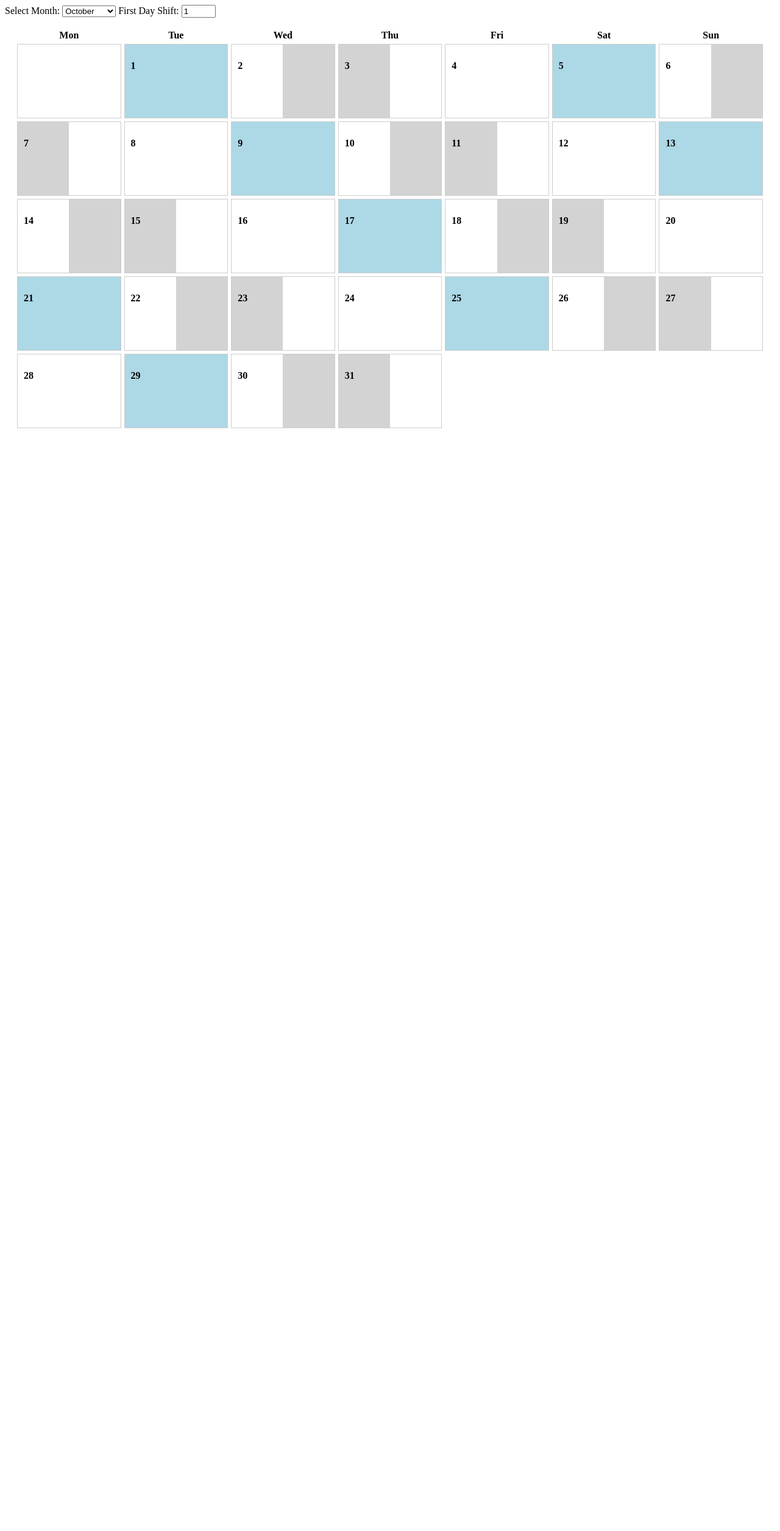
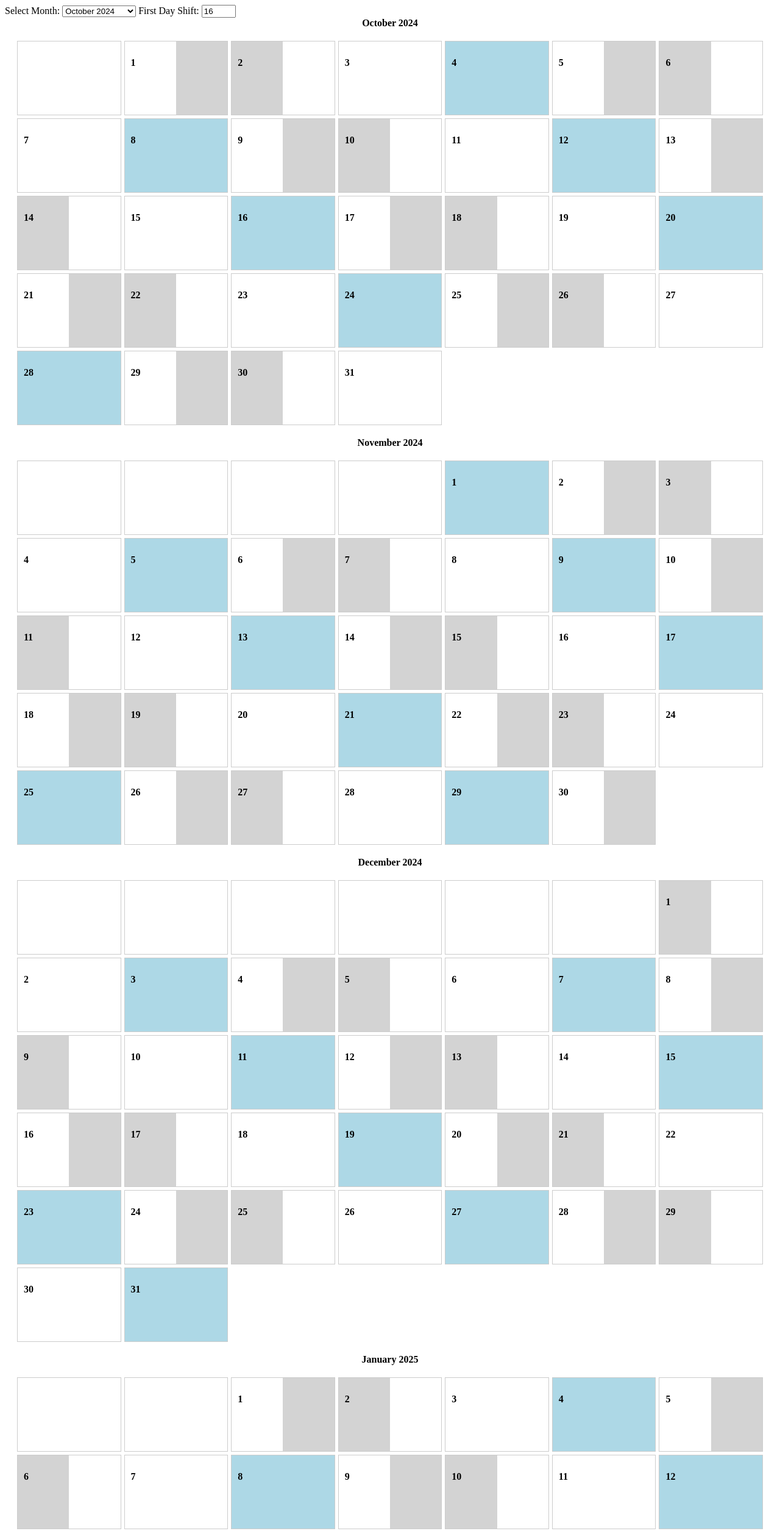
Before and after one commit to cosmologus/work-schedule, a SvelteKit app: page / in a window 1280 px wide. Shown: the top 2510 px of the page at 61% size. Before the commit the page ends 800 px from the top, so only its background shows below. Built offline with nearby package versions, Linux system fonts and the light colour scheme.

Commit message:
added the full year

```diff
--- a/src/routes/+page.svelte
+++ b/src/routes/+page.svelte
@@ -17,10 +17,11 @@
   const nightShift: Shift = { start: "19:00", end: "07:00", color: "lightgray" };
 
   let days: ShiftDay[] = [];
-  let selectedMonth: number = new Date().getMonth(); // Default to the current month
+  let selectedMonth: number = 9; // October is the 9th month (0-indexed)
   let selectedYear: number = new Date().getFullYear();
-  let firstDayShift: number = 1; // Default to the 1st of the month for the first day shift
+  let firstDayShift: number = 16; // Set first day shift to 16th of October
 
+  const currentMonth: number = new Date().getMonth(); // Current month (0-indexed)
   const months = [
     "January", "February", "March", "April", "May", "June",
     "July", "August", "September", "October", "November", "December"
@@ -38,12 +39,18 @@
     return (startDay + 6) % 7;  // Shift so that Monday is 0 and Sunday is 6
   }
 
-  // Generate the calendar layout, keeping the dates aligned but recalculating the shift pattern
+// Generate the calendar layout, keeping the dates aligned but continuing the shift pattern across months
 function generateCalendar(month: number, year: number): ShiftDay[] {
   const totalDays = daysInMonth(month, year);
   const calendarDays: ShiftDay[] = [];
-    let currentDate = 1; // Start from the first day of the month
-    let isPatternActive = false; // Activate the pattern once we reach the firstDayShift
+
+  // Calculate the number of days since the firstDayShift (16th of October) to continue the pattern
+  const referenceDate = new Date(selectedYear, 9, 16); // 16th of October as reference start
+  const currentMonthFirstDay = new Date(year, month, 1);
+  const daysSinceFirstShift = Math.floor((currentMonthFirstDay.getTime() - referenceDate.getTime()) / (1000 * 60 * 60 * 24));
+  let patternOffset = (daysSinceFirstShift % 4 + 4) % 4;  // Use modulo to calculate the correct shift phase
+
+  let currentDate = 1;
 
   // Add empty cells before the first day to align the first day with the correct weekday
   const startDayOffset = getStartDay(month, year);
@@ -54,15 +61,10 @@
     });
   }
 
-    // Generate the calendar for the days of the month
+  // Generate the calendar for the days of the month based on the shift pattern
   while (currentDate <= totalDays) {
-      // Activate the shift pattern once we hit the selected firstDayShift
-      if (currentDate >= firstDayShift) {
-        isPatternActive = true;
-      }
-
-      if (isPatternActive) {
-        // Day Shift (07:00 - 19:00)
+    switch (patternOffset) {
+      case 0: // Day shift
         if (currentDate <= totalDays) {
           calendarDays.push({
             date: new Date(year, month, currentDate),
@@ -71,8 +73,9 @@
           });
           currentDate++;
         }
+        break;
 
-        // Rest for 24 hours (but night shift starts at 19:00 on the rest day)
+      case 1: // Night shift start
         if (currentDate <= totalDays) {
           calendarDays.push({
             date: new Date(year, month, currentDate),
@@ -81,37 +84,37 @@
           });
           currentDate++;
         }
+        break;
 
-        // Night Shift ends at 07:00 on the next day
+      case 2: // Night shift end
         if (currentDate <= totalDays) {
           calendarDays.push({
             date: new Date(year, month, currentDate),
             shift: nightShift,
             type: 'night-end', // Night shift ends at 07:00
           });
-          currentDate++; // Move to the next day after the night shift
+          currentDate++;
         }
+        break;
 
-        // Rest for exactly 24 hours before the next day shift
+      case 3: // Rest day
         if (currentDate <= totalDays) {
-          calendarDays.push({
-            date: new Date(year, month, currentDate),
-            type: 'rest',
-          });
-          currentDate++; // Rest for one day
-        }
-      } else {
-        // For days before the first shift day, just render them as normal days without shifts
           calendarDays.push({
             date: new Date(year, month, currentDate),
             type: 'rest',
           });
           currentDate++;
         }
+        break;
+    }
+
+    // Cycle through the shift pattern (0 = day, 1 = night-start, 2 = night-end, 3 = rest)
+    patternOffset = (patternOffset + 1) % 4;
   }
 
   return calendarDays;
 }
+
 
   // Recalculate the calendar whenever the month or first day shift changes
   function recalculateCalendar() {
@@ -201,6 +204,10 @@
     left: 5px;
   }
 
+  .month-group {
+    margin-bottom: 20px;
+  }
+
   .day p {
     position: relative;
     z-index: 10; /* Ensure the date number is always in front of everything else */
@@ -212,8 +219,11 @@
 <div>
   <label for="month">Select Month:</label>
   <select id="month" bind:value={selectedMonth} on:change={recalculateCalendar}>
+    {#each months.slice(currentMonth, 12) as month, index}
+      <option value={index + currentMonth}>{month} {selectedYear}</option>
+    {/each}
     {#each months as month, index}
-      <option value={index} selected={selectedMonth === index}>{month}</option>
+      <option value={index}>{month} {selectedYear + 1}</option>
     {/each}
   </select>
 
@@ -221,36 +231,59 @@
   <input type="number" id="firstShiftDay" bind:value={firstDayShift} min="1" max="31" on:change={recalculateCalendar} />
 </div>
 
+<!-- Calendar Display -->
+<div class="month-group">
+  <!-- Current Year months from now -->
+  {#each months.slice(currentMonth, 12) as month, index}
+    <div class="day-header">{month} {selectedYear}</div>
     <div class="calendar">
-  <!-- Weekday Headers -->
-  <div class="day-header">Mon</div>
-  <div class="day-header">Tue</div>
-  <div class="day-header">Wed</div>
-  <div class="day-header">Thu</div>
-  <div class="day-header">Fri</div>
-  <div class="day-header">Sat</div>
-  <div class="day-header">Sun</div>
-
-  <!-- Generate Calendar Days -->
-  {#each days as day, index (day.date)}
+      {#each generateCalendar(index + currentMonth, selectedYear) as day}
         <div class="day {day.type === 'day' ? 'shift-day' : day.type === 'night-start' ? '' : day.type === 'night-end' ? '' : day.type === 'rest' ? 'rest' : 'empty'}">
           {#if day.type !== 'empty'}
             <p>{day.date.getDate()}</p>
           {/if}
 
-      <!-- For night shift start -->
+          <!-- Night Shift visualization -->
           {#if day.type === 'night-start'}
             <div class="half-cell">
-          <div class="half-right"></div> <!-- Right half of the cell filled -->
+              <div class="half-right"></div>
             </div>
           {/if}
 
-      <!-- For night shift end -->
           {#if day.type === 'night-end'}
             <div class="half-cell">
-          <div class="half-left"></div> <!-- Left half of the cell filled -->
+              <div class="half-left"></div>
             </div>
           {/if}
         </div>
       {/each}
     </div>
+  {/each}
+
+  <!-- Next Year months -->
+  {#each months as month, index}
+    <div class="day-header">{month} {selectedYear + 1}</div>
+    <div class="calendar">
+      {#each generateCalendar(index, selectedYear + 1) as day}
+        <div class="day {day.type === 'day' ? 'shift-day' : day.type === 'night-start' ? '' : day.type === 'night-end' ? '' : day.type === 'rest' ? 'rest' : 'empty'}">
+          {#if day.type !== 'empty'}
+            <p>{day.date.getDate()}</p>
+          {/if}
+
+          <!-- Night Shift visualization -->
+          {#if day.type === 'night-start'}
+            <div class="half-cell">
+              <div class="half-right"></div>
+            </div>
+          {/if}
+
+          {#if day.type === 'night-end'}
+            <div class="half-cell">
+              <div class="half-left"></div>
+            </div>
+          {/if}
+        </div>
+      {/each}
+    </div>
+  {/each}
+</div>
```
Lines whose indentation alone changed are shown as unchanged.
